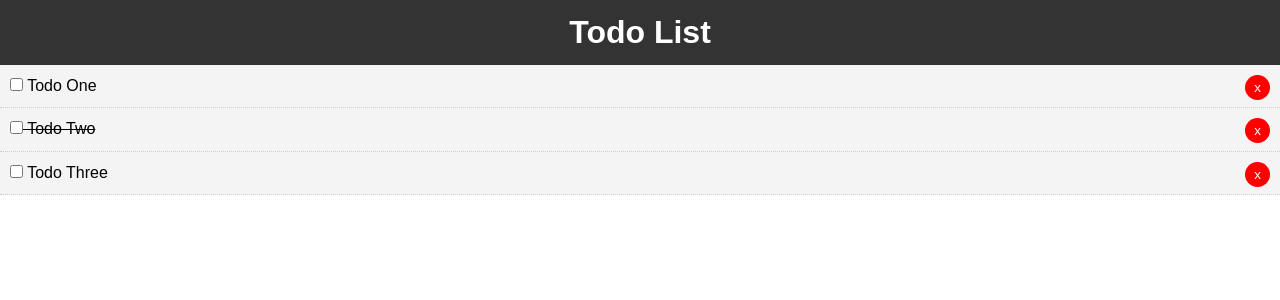
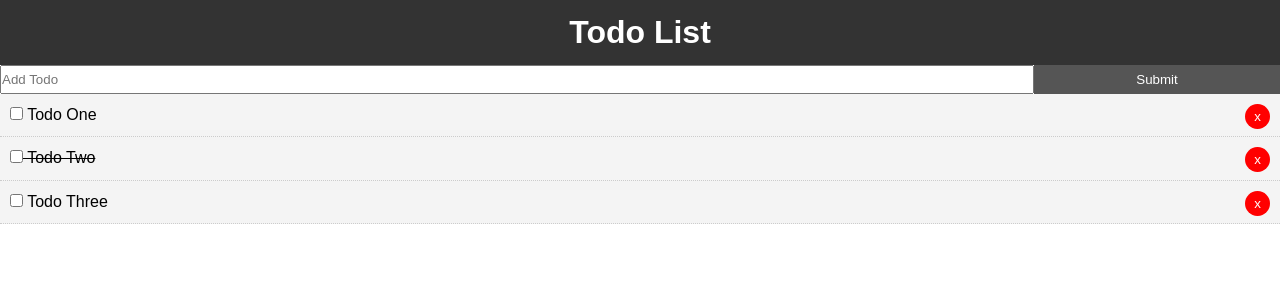
Before and after one commit to bryansiegel/todolist_vue, a Vue app: page / in a window 1280 px wide. Shown: the top 300 px of the page. Built offline with nearby package versions, Linux system fonts and the light colour scheme.

Commit message:
add todo

```diff
--- a/package.json
+++ b/package.json
@@ -9,7 +9,9 @@
   },
   "dependencies": {
     "core-js": "^3.6.4",
-    "vue": "^2.6.11"
+    "uuid": "^7.0.2",
+    "vue": "^2.6.11",
+    "vue-uuid": "^1.1.1"
   },
   "devDependencies": {
     "@vue/cli-plugin-babel": "~4.2.0",
--- a/src/App.vue
+++ b/src/App.vue
@@ -1,6 +1,7 @@
 <template>
   <div id="app">
     <Header />
+    <AddTodo v-on:add-todo="addTodo"/>
     <Todos v-bind:todos="todos" v-on:del-todo="deleteTodo"/>
   </div>
 </template>
@@ -8,12 +9,14 @@
 <script>
 import Header from './components/layout/Header';
 import Todos from './components/Todos';
+import AddTodo from './components/AddTodo';
 
 export default {
   name: 'App',
   components: {
     Header,
-    Todos
+    Todos,
+    AddTodo
   },
   data() {
     return {
@@ -40,6 +43,9 @@ export default {
     //not really delete just filter
     deleteTodo(id) {
       this.todos = this.todos.filter(todo => todo.id !== id);
+    },
+    addTodo(newTodo) {
+      this.todos = [...this.todos, newTodo];
     }
   }
 }
@@ -56,4 +62,17 @@ body{
   font-family: Arial, Helvetica, sans-serif;
   line-height: 1.4;
 }
+
+.btn {
+  display: inline-block;
+  border: none;
+  background: #555;
+  color: #fff;
+  padding: 7px 20px;
+  cursor: pointer;
+}
+
+.btn:hover {
+  background: #666;
+}
 </style>
--- /dev/null
+++ b/src/components/AddTodo.vue
@@ -0,0 +1,46 @@
+<template>
+    <div>
+        <form @submit="addTodo">
+            <input type="text" v-model="title" name="title" placeholder="Add Todo">
+            <input type="submit" value="Submit" class="btn">
+        </form>
+    </div>
+</template>
+
+<script>
+import { v4 as uuidv4 } from 'uuid';
+
+export default {
+    name: "AddTodo",
+    data() {
+        return {
+            title: ''
+        }
+    },
+    methods: {
+        addTodo(e) {
+            e.preventDefault();
+            const newTodo = {
+                id: uuidv4(),
+                title: this.title,
+                completed: false
+            }
+            //Send up to parent
+            this.$emit('add-todo', newTodo);
+        }
+    }
+}
+</script>
+
+<style scoped>
+    form {
+        display: flex;
+    }
+    input[type="text"] {
+        flex: 10;
+        padding: 5;
+    }
+    input[type="submit"] {
+        flex: 2;
+    }
+</style>
```
Also changed, not shown: 1 other file (tests, documents, lock files or other folders).
